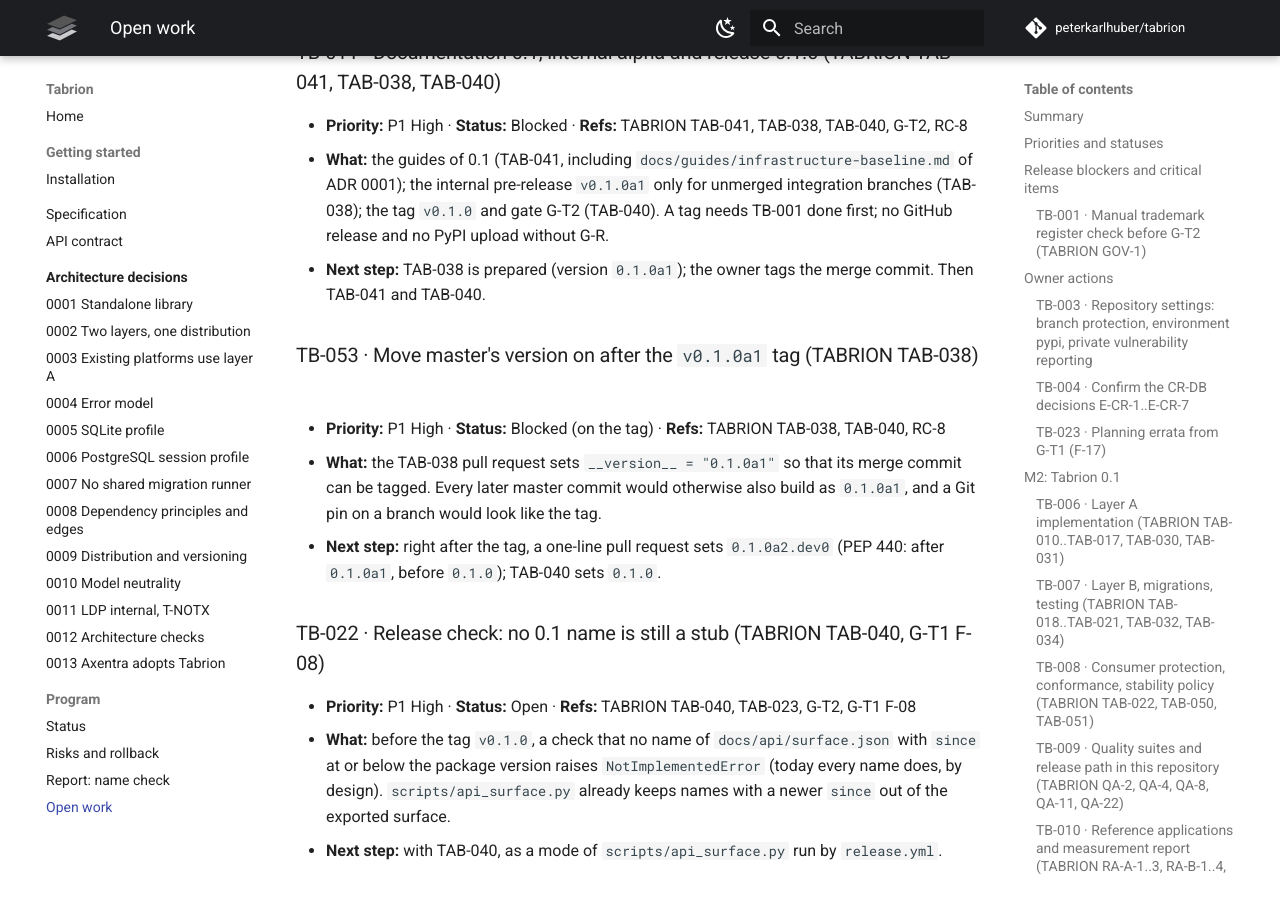
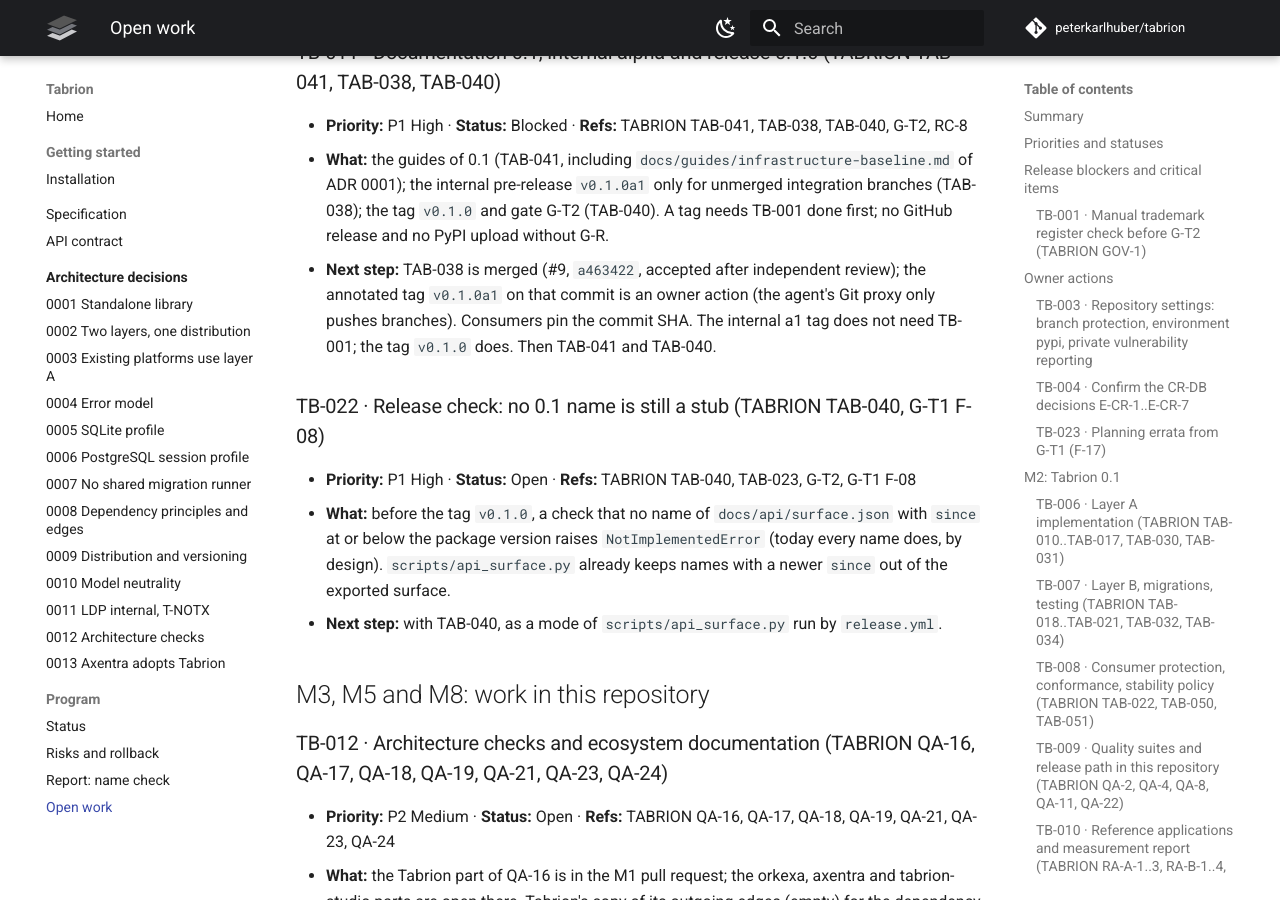
Before and after one commit to peterkarlhuber/tabrion, an MkDocs documentation site: the page built from docs/TODO.md, in a window 1280 px wide and 900 px high, scrolled down 4826 px. Built offline with MkDocs 1.6.1 and Material for MkDocs 9.7.7, drawn with Linux system fonts in a browser that asks for light colours; comment, search, counter and statistics services are not loaded.

Commit message:
Move master to 0.1.0a2.dev0 after the v0.1.0a1 commit (TABRION TB-053)
Master no longer builds as the internal pre-release. The installation
guide pins the a1 commit SHA instead of the movable tag name, says not
to run release.yml for a1, and marks AC-6 as planned (TAB-038 review
Info notes). TB-011 records that the annotated tag is an owner action
and does not need TB-001. TB-053 is done and removed from TODO.

Co-Authored-By: Claude Opus 5.5 <noreply@anthropic.com>
Claude-Session: https://claude.ai/code/session_011tY7TC7Nu5VGro3DJGJcv8

```diff
--- a/docs/TODO.md
+++ b/docs/TODO.md
@@ -158,15 +158,9 @@ Things only the owner can do; the agent lacks the rights or must not do them. Mi
 - **What:** the guides of 0.1 (TAB-041, including `docs/guides/infrastructure-baseline.md` of ADR 0001); the internal
   pre-release `v0.1.0a1` only for unmerged integration branches (TAB-038); the tag `v0.1.0` and gate G-T2 (TAB-040).
   A tag needs TB-001 done first; no GitHub release and no PyPI upload without G-R.
-- **Next step:** TAB-038 is prepared (version `0.1.0a1`); the owner tags the merge commit. Then TAB-041 and TAB-040.
-
-### TB-053 · Move master's version on after the `v0.1.0a1` tag (TABRION TAB-038)
-
-- **Priority:** P1 High · **Status:** Blocked (on the tag) · **Refs:** TABRION TAB-038, TAB-040, RC-8
-- **What:** the TAB-038 pull request sets `__version__ = "0.1.0a1"` so that its merge commit can be tagged. Every
-  later master commit would otherwise also build as `0.1.0a1`, and a Git pin on a branch would look like the tag.
-- **Next step:** right after the tag, a one-line pull request sets `0.1.0a2.dev0` (PEP 440: after `0.1.0a1`, before
-  `0.1.0`); TAB-040 sets `0.1.0`.
+- **Next step:** TAB-038 is merged (#9, `a463422`, accepted after independent review); the annotated tag `v0.1.0a1`
+  on that commit is an owner action (the agent's Git proxy only pushes branches). Consumers pin the commit SHA. The
+  internal a1 tag does not need TB-001; the tag `v0.1.0` does. Then TAB-041 and TAB-040.
 
 ### TB-022 · Release check: no 0.1 name is still a stub (TABRION TAB-040, G-T1 F-08)
 
--- a/src/tabrion/_version.py
+++ b/src/tabrion/_version.py
@@ -1,3 +1,3 @@
 """The package version (read by hatchling, ``[tool.hatch.version]``)."""
 
-__version__ = "0.1.0a1"
+__version__ = "0.1.0a2.dev0"
```
Also changed, not shown: other parts of docs/TODO.md (+1 -1 lines), CHANGELOG.md (+6 -0 lines), docs/getting-started/installation.md (+7 -3 lines), docs/program/STATUS.md (+1 -1 lines).
